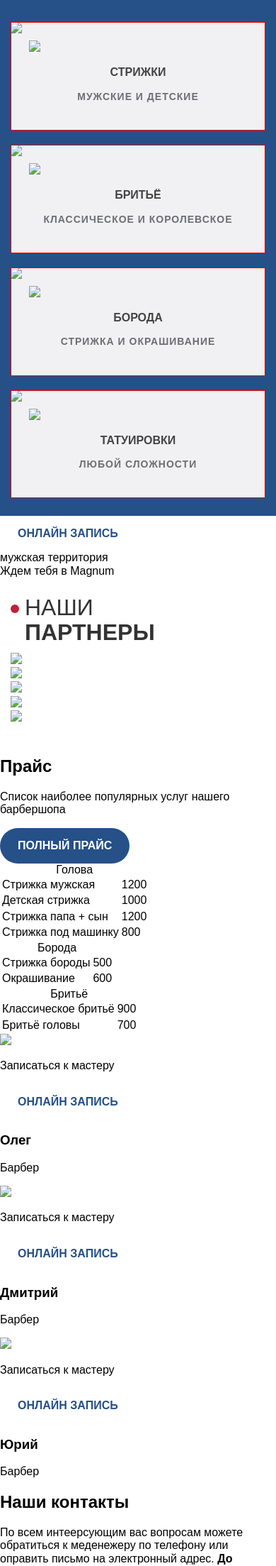
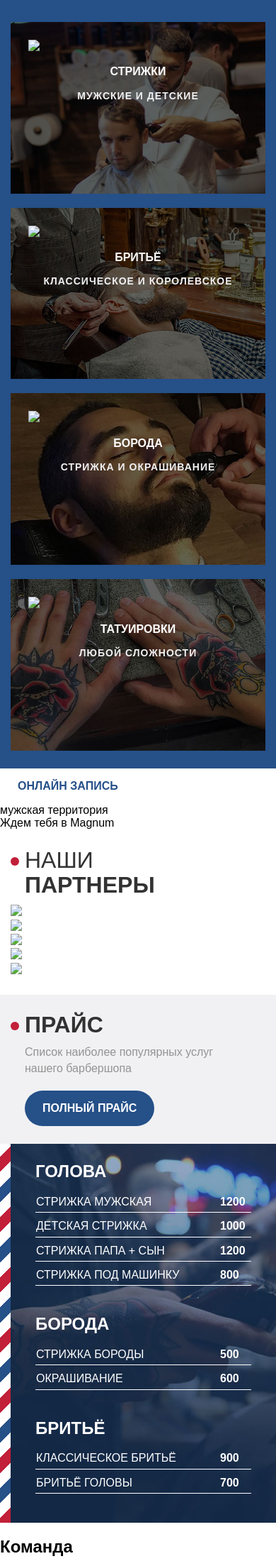
Before and after one commit to nigel-riss/magnum, a PHP site: page / in a window 390 px wide. Shown: the part 1620-3827 px from the top of the page at 71% size. Run offline with PHP 8.4, Linux system fonts and the light colour scheme.

Commit message:
Services, prices and contacts mobile styles started

```diff
--- a/index.html
+++ b/index.html
@@ -62,7 +62,7 @@
     </div>
     <div class="services__content">
             <div class="service">
-              <div class="service__image"><img src="#"></div>
+              <div class="service__image"><img src="./img/haircut-srv.jpg"></div>
               <div class="service__content">
                 <div class="service__icon"><img src="#"></div>
                 <h3 class="service__title">Стрижки</h3>
@@ -70,7 +70,7 @@
               </div>
             </div>
             <div class="service">
-              <div class="service__image"><img src="#"></div>
+              <div class="service__image"><img src="./img/shaving-srv.jpg"></div>
               <div class="service__content">
                 <div class="service__icon"><img src="#"></div>
                 <h3 class="service__title">Бритьё</h3>
@@ -78,7 +78,7 @@
               </div>
             </div>
             <div class="service">
-              <div class="service__image"><img src="#"></div>
+              <div class="service__image"><img src="./img/beard-srv.jpg"></div>
               <div class="service__content">
                 <div class="service__icon"><img src="#"></div>
                 <h3 class="service__title">Борода</h3>
@@ -86,7 +86,7 @@
               </div>
             </div>
             <div class="service">
-              <div class="service__image"><img src="#"></div>
+              <div class="service__image"><img src="./img/tatoo-srv.jpg"></div>
               <div class="service__content">
                 <div class="service__icon"><img src="#"></div>
                 <h3 class="service__title">Татуировки</h3>
@@ -115,7 +115,7 @@
   </section>
   <section class="prices">
     <header class="prices__header">
-      <h2 class="prices__title">Прайс</h2>
+      <h2 class="prices__title"><strong>Прайс</strong></h2>
       <p class="prices__subtitle">Список наиболее популярных услуг нашего барбершопа</p>
       <div class="prices__button"><a class="button button--blue" href="#">Полный Прайс</a></div>
     </header>
@@ -164,6 +164,9 @@
     </div>
   </section>
   <section class="team">
+    <header class="team__header">
+      <h2 class="team__title">Команда</h2>
+    </header>
     <div class="team__wrapper">
             <article class="member">
               <div class="member__image"><img src="#"></div>
@@ -199,20 +202,20 @@
   </section>
   <section class="contacts">
     <header class="contacts__header">
-      <h2 class="contacts__title">Наши <strong>контакты</strong></h2>
+      <h2 class="contacts__title">Наши<br> <strong>контакты</strong></h2>
     </header>
     <div class="contacts__content">
-      <div class="contacts__text">По всем интеерсующим вас вопросам можете обратиться к меденежеру по телефону или оправить письмо на электронный адрес. <strong> До встречи в MAGNUM</strong></div>
+      <div class="contacts__text">По всем интеерсующим вас вопросам можете обратиться к меденежеру по телефону или оправить письмо на электронный адрес.<br> <strong> До встречи в MAGNUM</strong></div>
       <div class="contact">
-        <div class="contact__title">Телефон</div>
+        <h3 class="contact__title">Телефон</h3>
         <div class="contact__text"><a href="tel:+79112345678">+7 (911) 234-56-78</a></div>
       </div>
       <div class="contact">
-        <div class="contact__title">Электропочта</div>
+        <h3 class="contact__title">Электропочта</h3>
         <div class="contact__text"><a href="mailto:info@magnum.ru">info@magnum.ru</a></div>
       </div>
       <div class="contact">
-        <div class="contact__title">Адрес</div>
+        <h3 class="contact__title">Адрес</h3>
         <div class="contact__text">г. Калининград, ул. Театральная 35</div>
       </div>
     </div>
--- a/styles.css
+++ b/styles.css
@@ -603,25 +603,36 @@ body {
 .service {
   position: relative;
   margin-top: 20px;
-  background-color: #f1f1f3; }
+  height: 62vw;
+  background-color: #f1f1f3;
+  overflow: hidden; }
   .service__image {
-    position: absolute; }
+    position: absolute;
+    width: 100%; }
+    .service__image img {
+      width: 100%; }
   .service__content {
     position: relative;
     padding: 25px;
-    border: 1px solid red; }
+    height: 62vw; }
   .service__title {
-    color: #434343;
+    color: #ffffff;
     font-size: 1rem;
     text-align: center;
     text-transform: uppercase; }
+    @media (min-width: 1200px) {
+      .service__title {
+        color: #434343; } }
   .service__subtitle {
-    color: #6d6e71;
+    color: #f1f1f3;
     font-size: 0.875rem;
     font-weight: 700;
     letter-spacing: 1px;
     text-align: center;
     text-transform: uppercase; }
+    @media (min-width: 1200px) {
+      .service__subtitle {
+        color: #6d6e71; } }
 
 .partners {
   padding: 25px 15px; }
@@ -644,3 +655,123 @@ body {
       width: 12px;
       background-color: #c21f39;
       border-radius: 50%; }
+
+.prices__header {
+  padding: 25px 15px;
+  padding-right: 40px;
+  background-color: #f1f1f3; }
+
+.prices__title {
+  position: relative;
+  margin: 0;
+  padding-bottom: 10px;
+  padding-left: 20px;
+  color: #323232;
+  font-size: 2rem;
+  font-weight: 400;
+  line-height: 1.1;
+  text-transform: uppercase; }
+  .prices__title::before {
+    content: "";
+    position: absolute;
+    top: 13px;
+    left: 0;
+    height: 12px;
+    width: 12px;
+    background-color: #c21f39;
+    border-radius: 50%; }
+
+.prices__subtitle {
+  margin: 0;
+  padding-left: 20px;
+  color: #939393;
+  line-height: 1.4;
+  padding-bottom: 20px; }
+
+.prices__button {
+  padding-left: 20px; }
+
+.prices__content {
+  position: relative;
+  padding: 25px 35px;
+  padding-bottom: 1px;
+  padding-left: 50px;
+  background-color: #142945;
+  background-image: url("./img/price-bg.jpg");
+  background-size: cover;
+  background-position: center center; }
+  .prices__content::before {
+    content: "";
+    position: absolute;
+    left: 0;
+    top: 0;
+    height: 100%;
+    width: 15px;
+    background-image: repeating-linear-gradient(-45deg, #c21f39 0px, #c21f39 15px, #ffffff 15px, #ffffff 30px, #255088 30px, #255088 45px, #ffffff 45px, #ffffff 60px); }
+
+.prices table {
+  width: 100%;
+  margin-bottom: 40px;
+  color: #ffffff;
+  font-size: 1rem;
+  text-transform: uppercase;
+  border-collapse: collapse; }
+
+.prices caption {
+  margin-bottom: 10px;
+  font-size: 1.5rem;
+  font-weight: 700;
+  text-align: left; }
+
+.prices td {
+  padding-bottom: 5px;
+  padding-top: 10px;
+  border-bottom: 1px solid #ffffff; }
+  .prices td:nth-of-type(2) {
+    width: 45px;
+    font-weight: 700; }
+
+.contacts {
+  padding: 25px 15px; }
+  .contacts__title {
+    position: relative;
+    margin: 0;
+    padding-bottom: 10px;
+    padding-left: 20px;
+    color: #323232;
+    font-size: 2rem;
+    font-weight: 400;
+    line-height: 1.1;
+    text-transform: uppercase; }
+    .contacts__title::before {
+      content: "";
+      position: absolute;
+      top: 13px;
+      left: 0;
+      height: 12px;
+      width: 12px;
+      background-color: #c21f39;
+      border-radius: 50%; }
+  .contacts__content {
+    padding-left: 20px; }
+  .contacts__text {
+    padding-bottom: 20px;
+    color: #434343;
+    font-size: 1rem;
+    line-height: 1.5; }
+
+.contact {
+  padding-bottom: 20px; }
+  .contact__title {
+    margin: 0;
+    padding: 0;
+    padding-bottom: 10px;
+    color: #323232;
+    font-size: 1rem; }
+  .contact__text a {
+    color: #255088;
+    font-weight: 700;
+    text-decoration: none;
+    transition: all 0.3s ease-out; }
+    .contact__text a:hover {
+      color: #c21f39; }
```
Also changed, not shown: img/beard-srv.jpg (added), img/haircut-srv.jpg (added), img/price-bg.jpg (added), img/shaving-srv.jpg (added), img/tatoo-srv.jpg (added).
